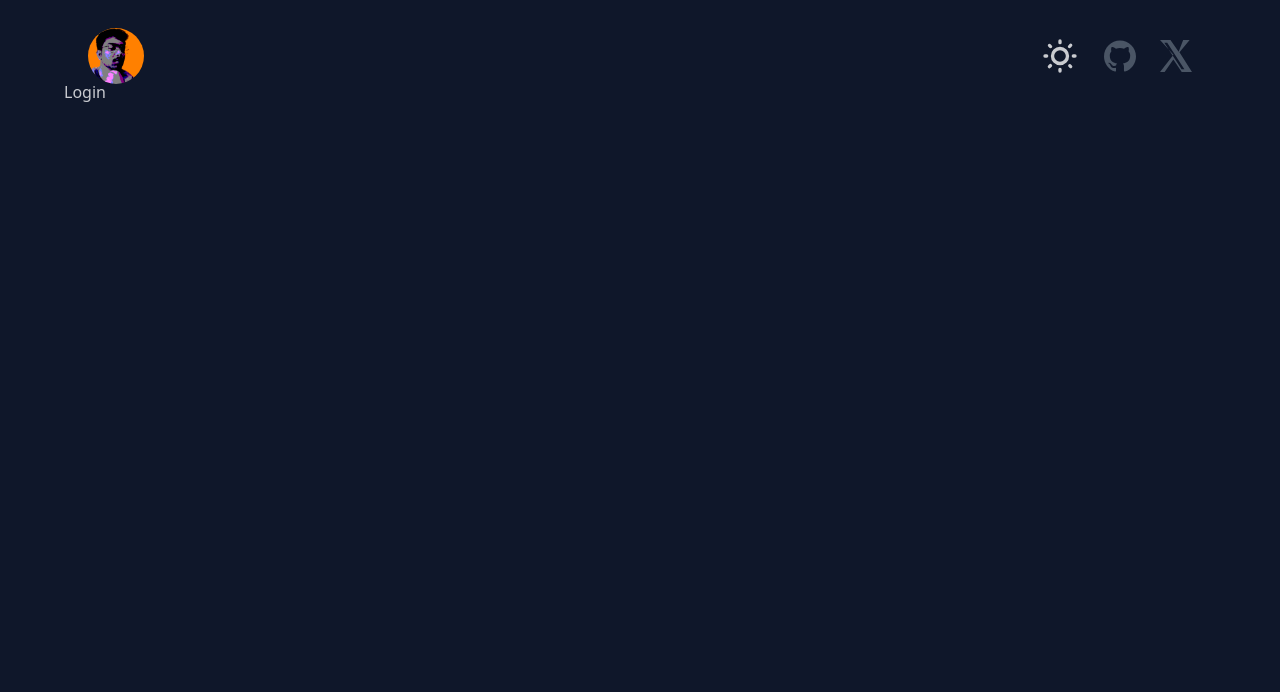
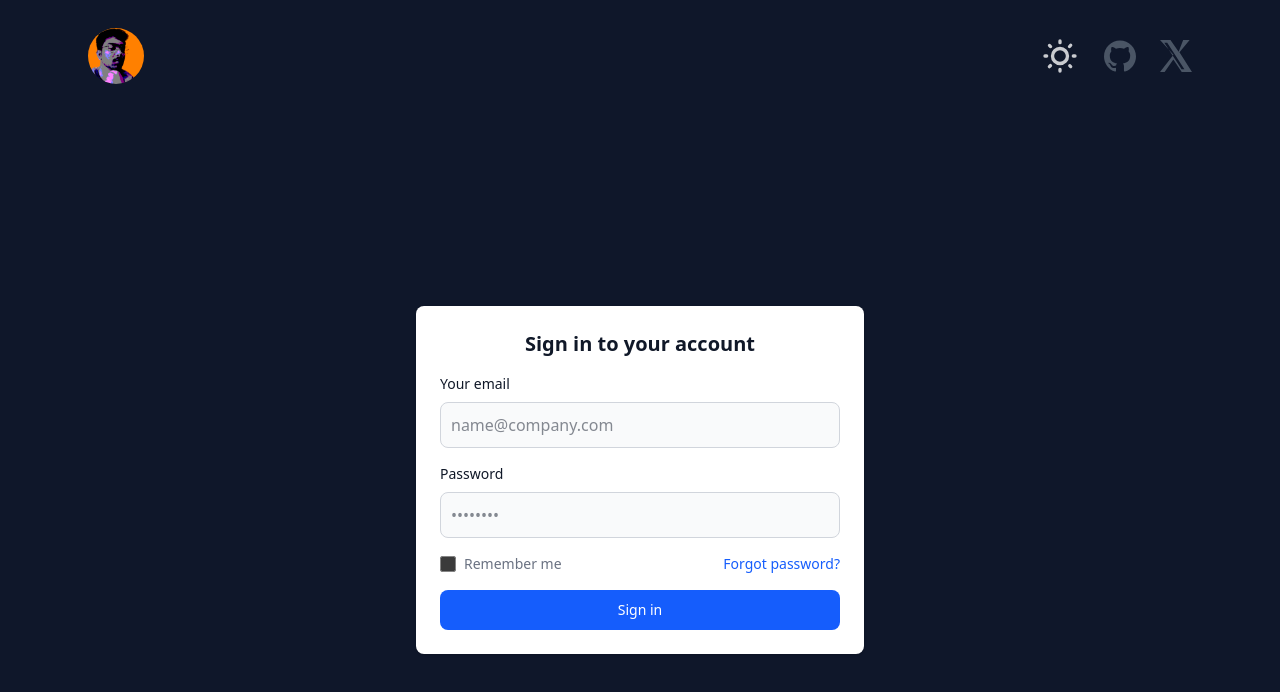
Before and after one commit to ArDnath/Blogify-v.3.0, a React (Vite) app in the folder Blog/: page /login in a window 1280 px wide. Shown: the top 692 px of the page. Built offline with nearby package versions, Linux system fonts and the light colour scheme.

Commit message:
LoginUi Setup

```diff
--- a/Blog/src/pages/LoginPage.tsx
+++ b/Blog/src/pages/LoginPage.tsx
@@ -1,11 +1,99 @@
-import React from 'react';
+import React, { useState } from "react";
+import { Link } from "react-router-dom";
 
-const LoginPage = () => {
-    return (
-        <div>
-            Login
-        </div>
-    );
-}
+const Login = () => {
+  const [email, setEmail] = useState("");
+  const [password, setPassword] = useState("");
+  const [rememberMe, setRememberMe] = useState(false);
 
-export default LoginPage;
+  const handleSubmit = (e: React.FormEvent) => {
+    e.preventDefault();
+    console.log({ email, password, rememberMe });
+  };
+
+  return (
+    <section className=" min-h-screen flex items-center justify-center">
+      <div className="w-full max-w-md bg-white rounded-lg shadow dark:border dark:bg-gray-800 dark:border-gray-700 p-6">
+        {/* Login Form */}
+        <h1 className="text-xl font-bold text-gray-900 dark:text-white mb-4 text-center">
+          Sign in to your account
+        </h1>
+
+        <form onSubmit={handleSubmit} className="space-y-4">
+          {/* Email Input */}
+          <div>
+            <label
+              htmlFor="email"
+              className="block mb-2 text-sm font-medium text-gray-900 dark:text-white"
+            >
+              Your email
+            </label>
+            <input
+              type="email"
+              id="email"
+              className="bg-gray-50 border border-gray-300 text-gray-900 rounded-lg focus:ring-blue-500 focus:border-blue-500 block w-full p-2.5 dark:bg-gray-700 dark:border-gray-600 dark:text-white"
+              placeholder="name@company.com"
+              value={email}
+              onChange={(e) => setEmail(e.target.value)}
+              required
+            />
+          </div>
+
+          {/* Password Input */}
+          <div>
+            <label
+              htmlFor="password"
+              className="block mb-2 text-sm font-medium text-gray-900 dark:text-white"
+            >
+              Password
+            </label>
+            <input
+              type="password"
+              id="password"
+              className="bg-gray-50 border border-gray-300 text-gray-900 rounded-lg focus:ring-blue-500 focus:border-blue-500 block w-full p-2.5 dark:bg-gray-700 dark:border-gray-600 dark:text-white"
+              placeholder="••••••••"
+              value={password}
+              onChange={(e) => setPassword(e.target.value)}
+              required
+            />
+          </div>
+
+          {/* Remember Me & Forgot Password */}
+          <div className="flex items-center justify-between">
+            <div className="flex items-center">
+              <input
+                type="checkbox"
+                id="remember"
+                className="w-4 h-4 border border-gray-300 rounded bg-gray-50 focus:ring-blue-500 dark:bg-gray-700 dark:border-gray-600"
+                checked={rememberMe}
+                onChange={(e) => setRememberMe(e.target.checked)}
+              />
+              <label
+                htmlFor="remember"
+                className="ml-2 text-sm text-gray-500 dark:text-gray-300"
+              >
+                Remember me
+              </label>
+            </div>
+            <Link
+              to="/forgot-password"
+              className="text-sm font-medium text-blue-600 hover:underline dark:text-blue-500"
+            >
+              Forgot password?
+            </Link>
+          </div>
+
+          {/* Submit Button */}
+          <button
+            type="submit"
+            className="w-full text-white bg-blue-600 hover:bg-blue-700 focus:ring-4 focus:outline-none focus:ring-blue-300 font-medium rounded-lg text-sm px-5 py-2.5 dark:bg-blue-600 dark:hover:bg-blue-700"
+          >
+            Sign in
+          </button>
+        </form>
+      </div>
+    </section>
+  );
+};
+
+export default Login;
```
